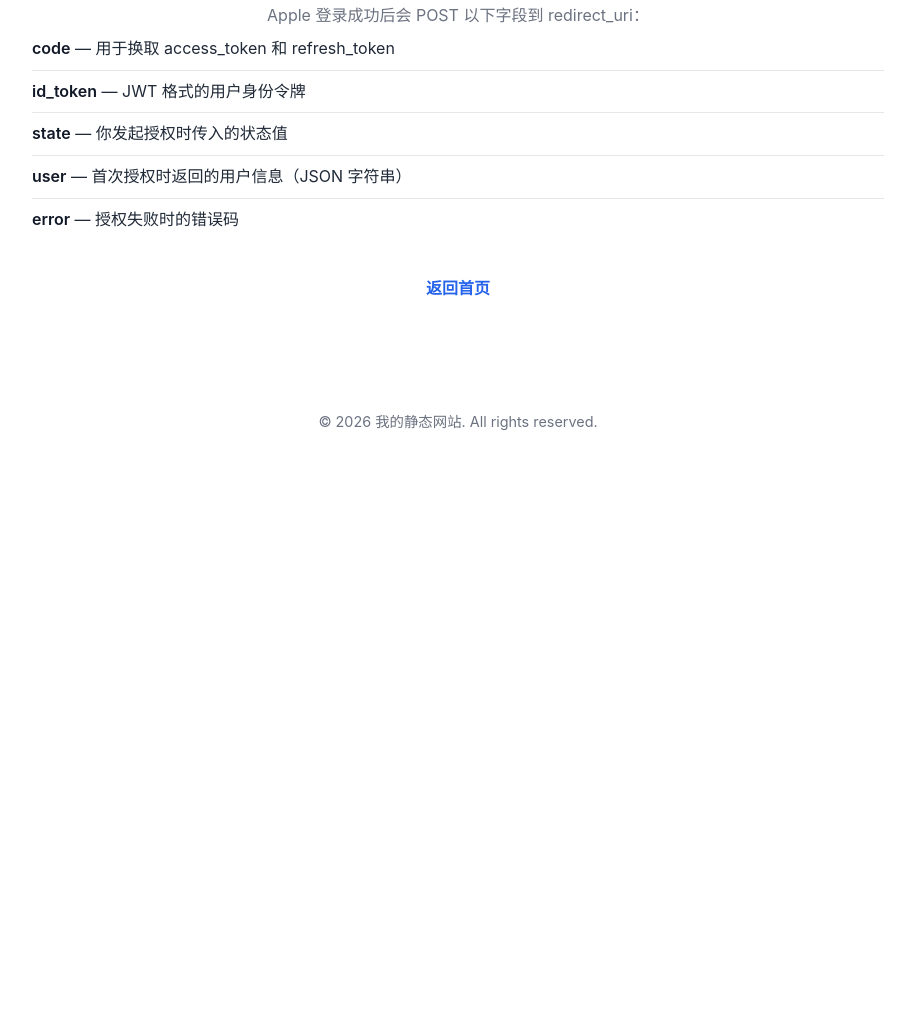
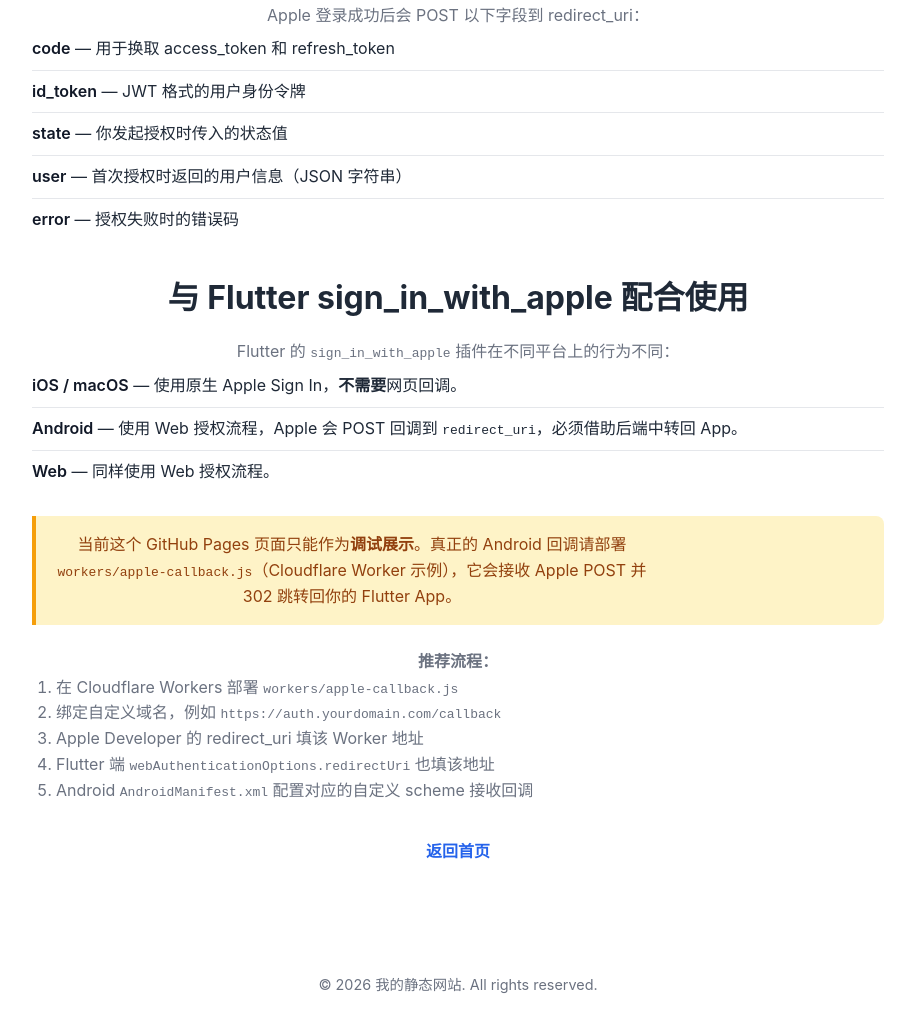
Before and after one commit to workPeter1989/testApple, a plain HTML site: page callback.html in a window 1280 px wide. Shown: the part 930-1958 px from the top of the page, without its empty margins (182-1097 px from the left). Before the commit the page ends 1395 px from the top, so only its background shows below. Drawn offline with Linux system fonts and the light colour scheme.

Commit message:
feat: 添加 sign_in_with_apple Flutter 回调说明与 Cloudflare Worker 示例

```diff
--- a/callback.html
+++ b/callback.html
@@ -88,6 +88,27 @@
                     <li><span class="param-key">error</span> — 授权失败时的错误码</li>
                 </ul>
 
+                <h2 style="margin-top: 2rem;">与 Flutter sign_in_with_apple 配合使用</h2>
+                <p>Flutter 的 <code>sign_in_with_apple</code> 插件在不同平台上的行为不同：</p>
+                <ul class="param-list">
+                    <li><span class="param-key">iOS / macOS</span> — 使用原生 Apple Sign In，<strong>不需要</strong>网页回调。</li>
+                    <li><span class="param-key">Android</span> — 使用 Web 授权流程，Apple 会 POST 回调到 <code>redirect_uri</code>，必须借助后端中转回 App。</li>
+                    <li><span class="param-key">Web</span> — 同样使用 Web 授权流程。</li>
+                </ul>
+
+                <div class="notice">
+                    <p>当前这个 GitHub Pages 页面只能作为<strong>调试展示</strong>。真正的 Android 回调请部署 <code>workers/apple-callback.js</code>（Cloudflare Worker 示例），它会接收 Apple POST 并 302 跳转回你的 Flutter App。</p>
+                </div>
+
+                <p><strong>推荐流程：</strong></p>
+                <ol style="color: var(--text-light); margin-left: 1.5rem;">
+                    <li>在 Cloudflare Workers 部署 <code>workers/apple-callback.js</code></li>
+                    <li>绑定自定义域名，例如 <code>https://auth.yourdomain.com/callback</code></li>
+                    <li>Apple Developer 的 redirect_uri 填该 Worker 地址</li>
+                    <li>Flutter 端 <code>webAuthenticationOptions.redirectUri</code> 也填该地址</li>
+                    <li>Android <code>AndroidManifest.xml</code> 配置对应的自定义 scheme 接收回调</li>
+                </ol>
+
                 <p style="margin-top: 1.5rem;">
                     <a href="index.html" class="btn">返回首页</a>
                 </p>
```
Also changed, not shown: workers/apple-callback.js (added, +48 -0 lines), 1 other file.
